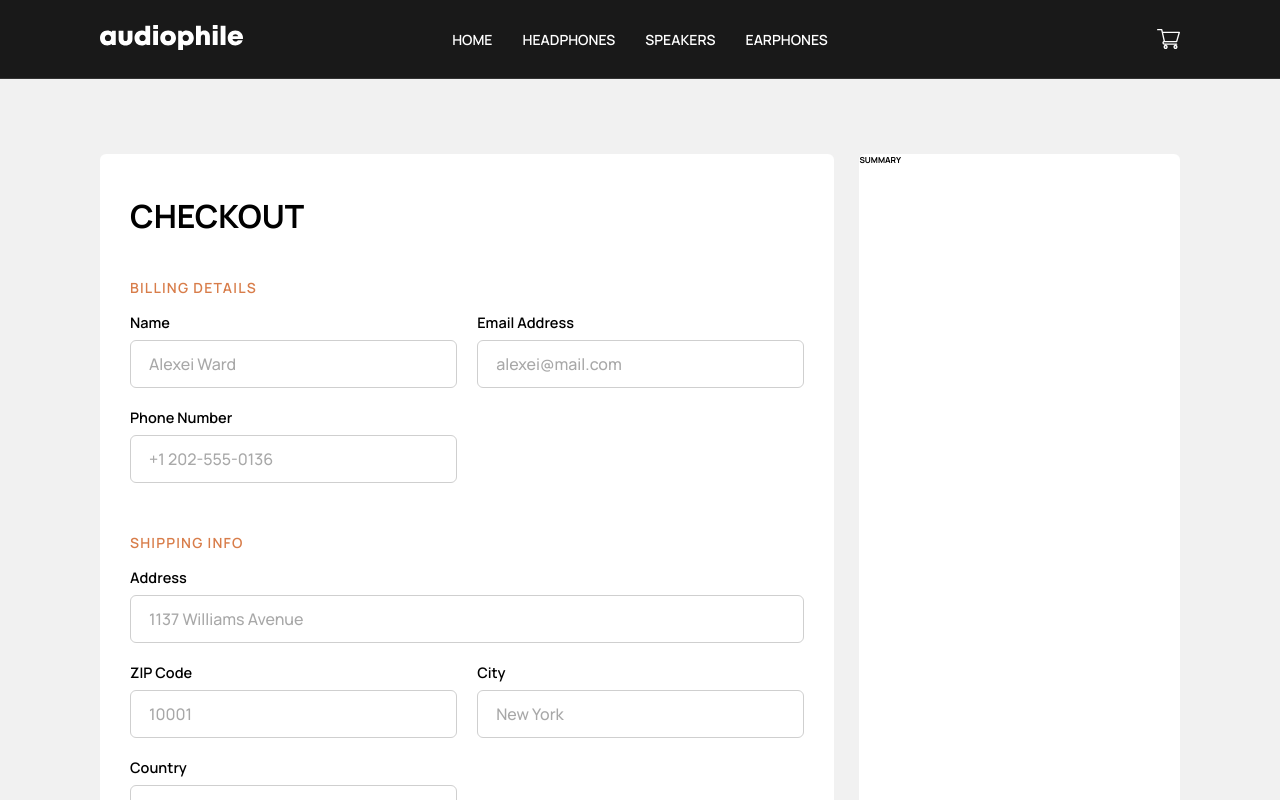
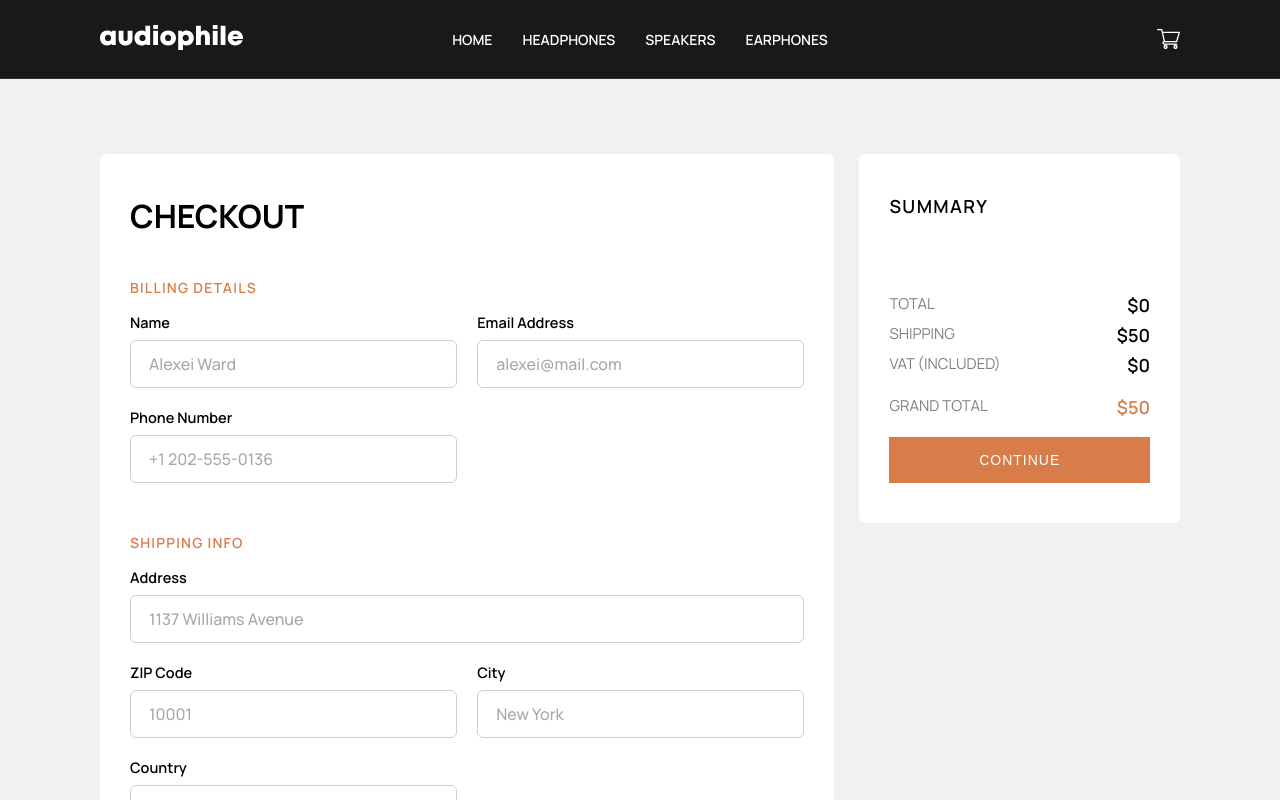
Before and after one commit to ChristianRL23/audiophile, a React (Create React App) app: page /checkout in a window 1280 px wide. Shown: the top 800 px of the page. Built offline with nearby package versions, Linux system fonts and the light colour scheme.

Commit message:
Creathe the CheckoutContent component.

```diff
--- a/src/components/CheckoutContent/CheckoutContent.scss
+++ b/src/components/CheckoutContent/CheckoutContent.scss
@@ -27,7 +27,31 @@
   }
 
   &__right {
+    padding: 4rem 3rem;
     flex: 1;
+    align-self: flex-start;
+
+    &__title {
+      font-size: 1.8rem;
+      letter-spacing: 1.4px;
+      font-weight: 600;
+      margin-bottom: 3.5rem;
+    }
+
+    &__cart-items {
+      display: flex;
+      flex-direction: column;
+      gap: 2rem;
+      margin-bottom: 4rem;
+      max-height: 25rem;
+      overflow-y: auto;
+    }
+
+    &__totals {
+      display: flex;
+      flex-direction: column;
+      gap: 0.6rem;
+    }
   }
 }
 
--- a/src/components/CheckoutContent/CheckoutContent.tsx
+++ b/src/components/CheckoutContent/CheckoutContent.tsx
@@ -1,10 +1,30 @@
-import { useState } from 'react';
+import { useEffect, useState } from 'react';
+import { RootStateOrAny, useSelector } from 'react-redux';
+import { ProductCartModel } from '../../models';
+import Button from '../Button/Button';
+import CartItem from '../CartItem/CartItem';
 import CheckoutForm from '../CheckoutForm/CheckoutForm';
+import CheckoutTotalsItem from '../CheckoutTotalsItem/CheckoutTotalsItem';
 import Input from '../Input/Input';
 import './CheckoutContent.scss';
 import deliveryIcon from './Shape.svg';
 
+interface CheckoutTotalsModel {
+  total: number;
+  vat: number;
+  grandTotal: number;
+}
+
 const CheckoutContent = () => {
+  const [checkoutTotals, setCheckoutTotals] = useState<CheckoutTotalsModel>({
+    total: 0,
+    vat: 0,
+    grandTotal: 0,
+  });
+
+  const cartProductsStore: ProductCartModel[] = useSelector(
+    (state: RootStateOrAny) => state.cart.products
+  );
   const [firstRadioSelected, setFirstRadioSelected] = useState<boolean>(true);
   const [secondRadioSelected, setSecondRadioSelected] =
     useState<boolean>(false);
@@ -17,6 +37,29 @@ const CheckoutContent = () => {
     setSecondRadioSelected(true);
     setFirstRadioSelected(false);
   };
+
+  useEffect(() => {
+    //TOTAL
+    const total = Number(
+      cartProductsStore
+        .map((product) => product.price! * product.quantity)
+        .reduce(
+          (previousValue, currentValue) => previousValue + currentValue,
+          0
+        )
+    );
+    //VAT
+    const vat = (20 * total) / 100;
+    //GRAND TOTAL
+    const grandTotal = total + 50;
+    //SET STATE
+    setCheckoutTotals({
+      total,
+      vat,
+      grandTotal,
+    });
+    // eslint-disable-next-line react-hooks/exhaustive-deps
+  }, []);
 
   return (
     <section className="checkout-content">
@@ -121,7 +164,43 @@ const CheckoutContent = () => {
         </div>
       </div>
       <div className="checkout-content__right">
-        <h5>SUMMARY</h5>
+        <h5 className="checkout-content__right__title">SUMMARY</h5>
+        <div className="checkout-content__right__cart-items">
+          {cartProductsStore.map((product) => (
+            <CartItem
+              image={product.image}
+              name={product.name}
+              price={product.price!}
+              quantity={product.quantity}
+              cart={false}
+            />
+          ))}
+        </div>
+        <div className="checkout-content__right__totals">
+          <CheckoutTotalsItem
+            description="TOTAL"
+            value={checkoutTotals.total}
+          />
+          <CheckoutTotalsItem description="SHIPPING" value={50} />
+          <CheckoutTotalsItem
+            description="VAT (INCLUDED)"
+            value={Math.round(checkoutTotals.vat)}
+          />
+          <CheckoutTotalsItem
+            style={{
+              marginTop: '1.2rem',
+              marginBottom: '1.8rem',
+              color: '#D87D4A',
+            }}
+            description="GRAND TOTAL"
+            value={Math.round(checkoutTotals.grandTotal)}
+          />
+        </div>
+        <Button
+          style={{ width: '100%' }}
+          color="orange"
+          textContent="CONTINUE"
+        />
       </div>
     </section>
   );
```
